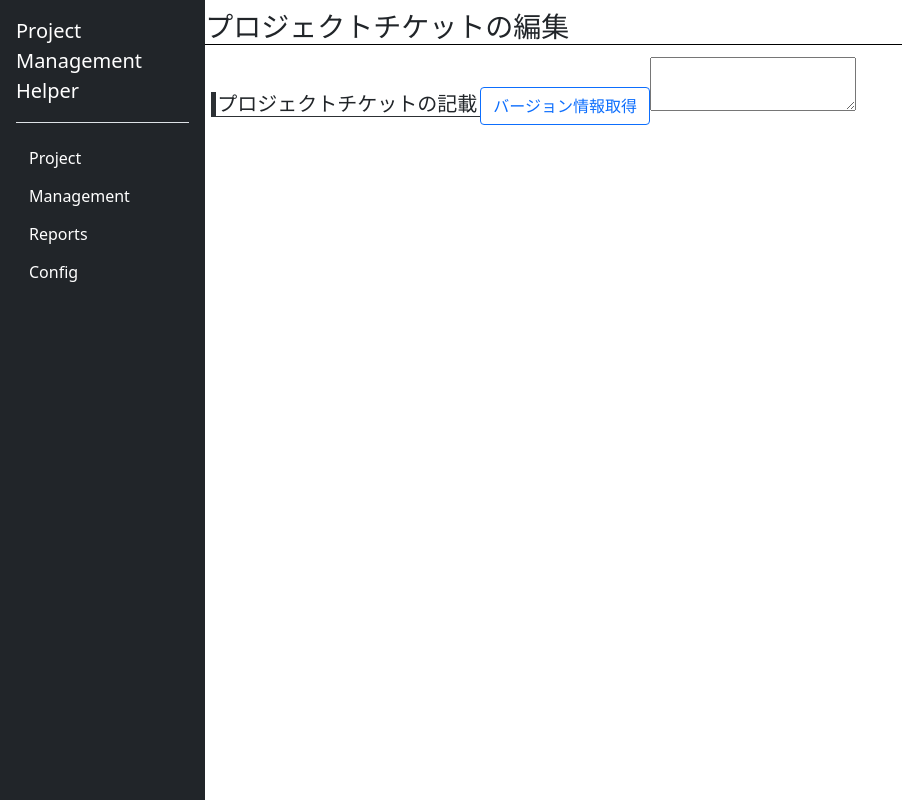
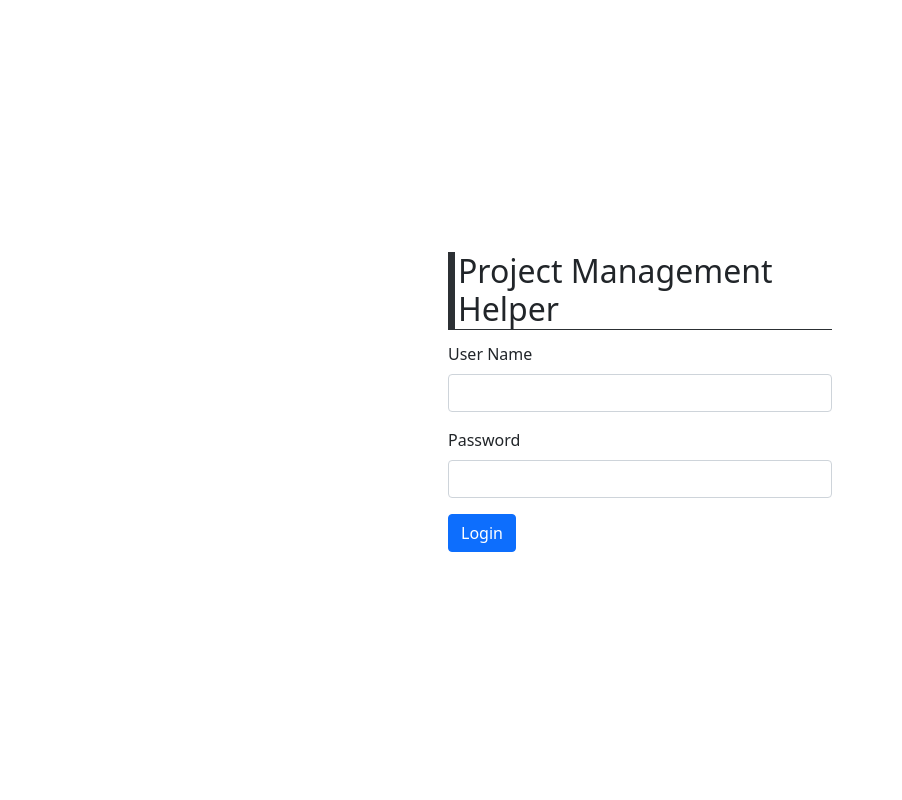
Before and after one commit to wilful-whirlwind/redmine-manager-frontend, a React (Create React App) app: page /home in a window 1280 px wide. Shown: the whole page, without its empty margins (0-902 px from the left). Built offline with nearby package versions, Linux system fonts and the light colour scheme.

Commit message:
ログインフォームのIF追加/config画面の実装
- login_formの追加
- login用の認証エンドポイント追加（IFだけ）
- configのweb版対応を追加
- text-inputの修正

```diff
--- a/package.json
+++ b/package.json
@@ -16,6 +16,7 @@
     "@testing-library/react": "^13.3.0",
     "@testing-library/user-event": "^13.5.0",
     "@uiw/react-md-editor": "^3.20.2",
+    "axios": "^1.7.2",
     "bootstrap": "^5.2.0",
     "dotenv": "^16.0.1",
     "flatpickr": "^4.6.13",
--- a/src/App.js
+++ b/src/App.js
@@ -11,13 +11,20 @@ import {Reports} from "./pages/reports";
 import {ConfigRedmine} from "./pages/config-redmine";
 import {ListRedmineVersion} from "./pages/list-redmine-version";
 import {EditRedmineVersion} from "./pages/edit-redmine-version";
+import {LoginForm} from "./components/login-form/login-form";
+import {AbstractPage} from "./pages/abstract-page";
 
-class Top extends React.Component {
+class Top extends AbstractPage {
   constructor(props) {
     super(props);
-    this.state = {};
+    this.state = {
+      isLogin: false
+    };
     this.transitionToVersionDetailPage = this.transitionToVersionDetailPage.bind(this);
     this.transitionToCreateTaskPage = this.transitionToCreateTaskPage.bind(this);
+    this.renderLoginPageStructure = this.renderLoginPageStructure.bind(this);
+    this.renderLoginForm = this.renderLoginForm.bind(this);
+    this.login = this.login.bind(this);
   }
 
   transitionToVersionDetailPage(name, value) {
@@ -34,10 +41,9 @@ class Top extends React.Component {
     document.getElementById("edit-task").click();
   }
 
-  render() {
+  renderLoginPageStructure() {
+    if (this.state.isLogin) {
       return (
-      <div class="top container-fluid">
-        <script src="../public/style/style.js"></script>
           <BrowserRouter>
             <div class="row" id="content-field">
               <div class="col-2" id="side-menu-field">
@@ -59,6 +65,28 @@ class Top extends React.Component {
               </div>
             </div>
           </BrowserRouter>
+      );
+    } else {
+      return (this.renderLoginForm());
+    }
+  }
+
+  login() {
+    let state = {
+      isLogin: true
+    };
+    this.setState(state);
+  }
+
+  renderLoginForm() {
+    return (<LoginForm callback={this.login}></LoginForm>);
+  }
+
+  render() {
+    return (
+      <div class="top container-fluid">
+        <script src="../public/style/style.js"></script>
+        {this.renderLoginPageStructure()}
       </div>
     );
   }
--- a/src/components/input-text/input-text.js
+++ b/src/components/input-text/input-text.js
@@ -19,14 +19,29 @@ export class InputText extends React.Component {
         } else {
             this.maxLength = props.maxLength;
         }
-        this.state = { callback : this.props.callback};
-        this.value = props.value ?? "";
+        this.state = {
+            callback : this.props.callback,
+            value : props.value ?? ""
+        };
         this.bindValue = this.bindValue.bind(this);
+    }
+
+    shouldComponentUpdate(nextProps, nextState, nextContext) {
+        if (this.state.value === nextProps.value) {
+            return false;
+        }
+        const state = {
+            value: nextProps.value
+        }
+        this.setState(state);
+        return true;
     }
 
     bindValue(event) {
         this.state.callback(this.id, event.target.value);
-        this.value = event.target.value;
+        this.setState({
+            value: event.target.value
+        })
     }
 
     render() {
@@ -38,7 +53,7 @@ export class InputText extends React.Component {
                 id={this.id}
                 name={this.name}
                 maxLength={this.maxLength}
-                value={this.value}
+                value={this.state.value}
             />
         );
     }
--- /dev/null
+++ b/src/components/login-form/login-form.js
@@ -0,0 +1,71 @@
+import React from "react";
+import {AbstractPage} from "../../pages/abstract-page";
+
+/**
+ * ログインフォームクラス
+ */
+export class LoginForm extends React.Component {
+
+    constructor(props) {
+        super(props);
+        this.changeState = this.changeState.bind(this);
+        this.authUser = this.authUser.bind(this);
+        this.state = {
+            user_name: "",
+            password: ""
+        };
+    }
+
+    changeState(key) {
+        return function(event) {
+            let stateValue = {};
+            stateValue[key] = event.target.value;
+            this.setState(stateValue);
+        }.bind(this);
+    }
+
+    async authUser() {
+       const result = await window.electronAPI.authUser(this.state.user_name, this.state.password);
+       if (result.status === "success") {
+           if (result.result) {
+               this.props.callback();
+           }
+       }
+    }
+
+    render() {
+        return (
+            <div style={{
+                width: '100%',
+                height: '100%',
+                position: 'relative'
+            }}>
+                <div style={{
+                    width: '30%',
+                    position: 'absolute',
+                    top: '30%',
+                    right: '35%'
+                }}>
+                    <h2 style={{
+                        display: "inline-block",
+                        marginTop: "12px",
+                        borderLeft: "solid 7px #2c3034",
+                        borderBottom: "solid 1px #2c3034",
+                        paddingLeft: "3px",
+                        paddingRight: "7px",
+                        marginBottom: "12px"
+                    }}>Project Management Helper</h2>
+                    <div className="mb-3">
+                        <label htmlFor="user_name" className="form-label">User Name</label>
+                        <input type="text" className="form-control" id="user_name" name={'user_name'} value={this.state.user_name} onChange={this.changeState('user_name')}/>
+                    </div>
+                    <div className="mb-3">
+                        <label htmlFor="Password" className="form-label">Password</label>
+                        <input type="password" className="form-control" id="Password" name={'password'} value={this.state.password} onChange={this.changeState('password')}/>
+                    </div>
+                    <button type="submit" className="btn btn-primary" onClick={this.authUser}>Login</button>
+                </div>
+            </div>
+        );
+    }
+}
--- a/src/pages/abstract-page.js
+++ b/src/pages/abstract-page.js
@@ -10,9 +10,27 @@ export class AbstractPage extends React.Component {
                     let trackerList = await axios.get('http://localhost:8081/trackers');
                     return trackerList.data;
                 },
+                getRedmineTrackerList: async function(resolve, reject){
+                    let trackerList = await axios.get('http://localhost:8081/trackers');
+                    return trackerList.data;
+                },
                 getRedmineVersionList: async function () {
                     let versionList = await axios.get('http://localhost:8081/versions');
                     return versionList.data;
+                },
+                loadConfig: async function () {
+                    let configList = await axios.get('http://localhost:8081/config');
+                    return configList.data;
+                },
+                saveConfig: async function(data) {
+                    return await axios.post('http://localhost:8081/config', data);
+                },
+                authUser: async function(userName, password) {
+                    let userInfo = await axios.post('http://localhost:8081/auth', {
+                        user_name: userName,
+                        password: password
+                    });
+                    return userInfo.data;
                 }
             };
         }
--- a/src/pages/config.js
+++ b/src/pages/config.js
@@ -1,4 +1,4 @@
-import React, {useRef} from "react";
+import React from "react";
 import {TitleLabel} from "../components/title-label/title-label";
 import {SectionLabel} from "../components/section-label/section-label";
 import {InputText} from "../components/input-text/input-text";
@@ -8,8 +8,8 @@ import {AbstractPage} from "./abstract-page";
 export class Config extends AbstractPage {
     constructor(props) {
         super(props);
-        const savedConfigInfo = window.electronAPI.loadConfig();
-        let defaultConfigInfo = {
+        this.getInputTextValue = this.getInputTextValue.bind(this);
+        this.state = {
             basicAuthUserId: "",
             basicAuthPassWord: "",
             redmineUri: "",
@@ -28,12 +28,28 @@ export class Config extends AbstractPage {
             slackMailAddressForNoticeToCS: "",
             platformAPIAccessToken: ""
         };
+    }
+
+    async componentDidMount() {
+        const savedConfigInfo = await window.electronAPI.loadConfig();
+        let keyOrigin = '';
         for (let key in savedConfigInfo) {
-            defaultConfigInfo[key] = savedConfigInfo[key];
+            if (['gasGetListAPIEndPointWEB', 'gasPostScheduleAPIEndPointWEB'].includes(key)) {
+                keyOrigin = key;
+                key = key.replace('WEB', '');
+            } else {
+                keyOrigin = key;
+            }
+            savedConfigInfo[key] = savedConfigInfo[keyOrigin];
         }
-        this.state = defaultConfigInfo;
-        this.getInputTextValue = this.getInputTextValue.bind(this);
+        this.setSyncState(savedConfigInfo);
     }
+
+    setSyncState(defaultConfigInfo) {
+        console.log(defaultConfigInfo);
+        this.setState(defaultConfigInfo);
+    }
+
 
     //stateの値を更新するコールバック関数
     getInputTextValue( name, value ){
@@ -64,7 +80,7 @@ export class Config extends AbstractPage {
                     </tr>
                     <tr>
                         <th>
-                            パスワード
+                        パスワード
                         </th>
                         <td>
                             <InputText id="basicAuthPassWord" callback={this.getInputTextValue} value={this.state.basicAuthPassWord}/>
```
Also changed, not shown: 1 other file (tests, documents, lock files or other folders). Lines whose indentation alone changed are shown as unchanged.
